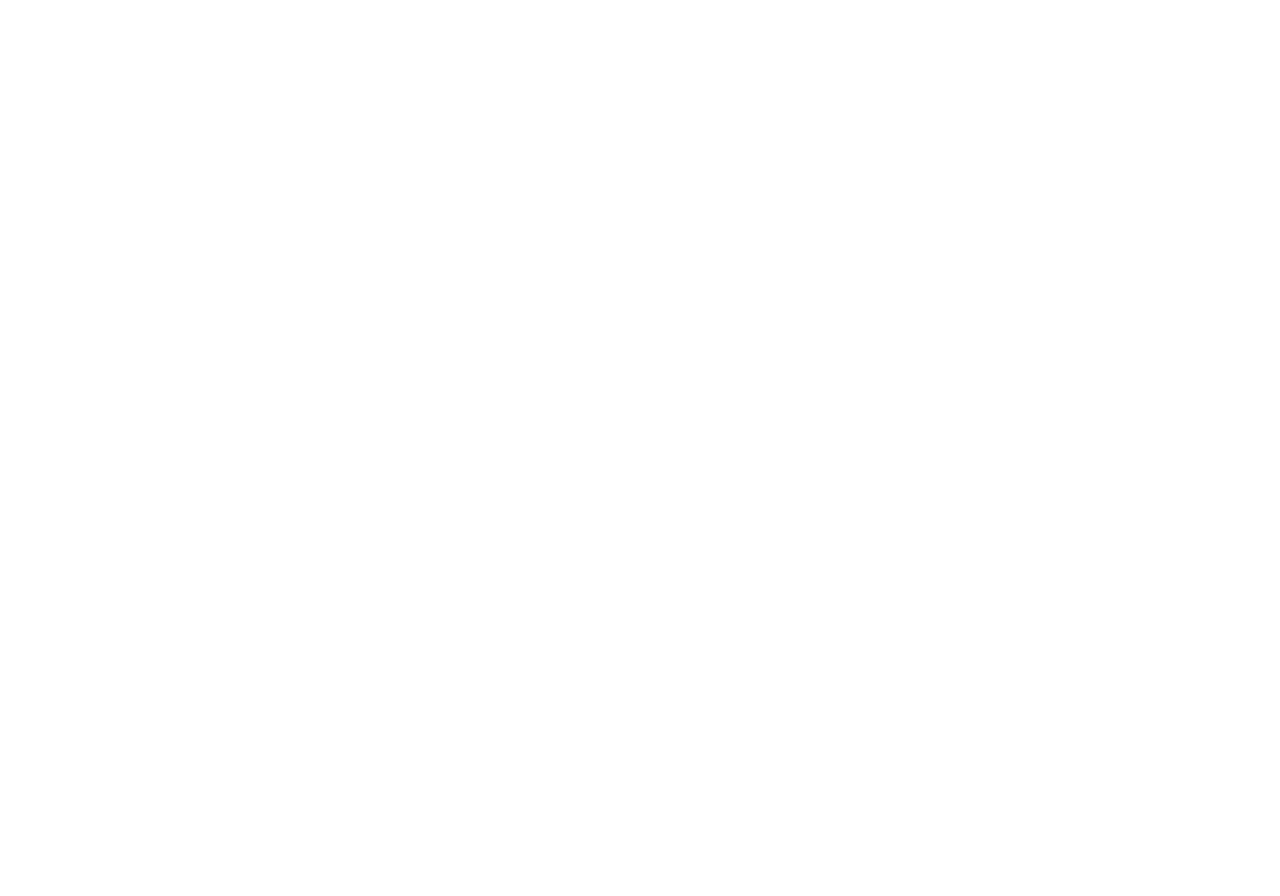
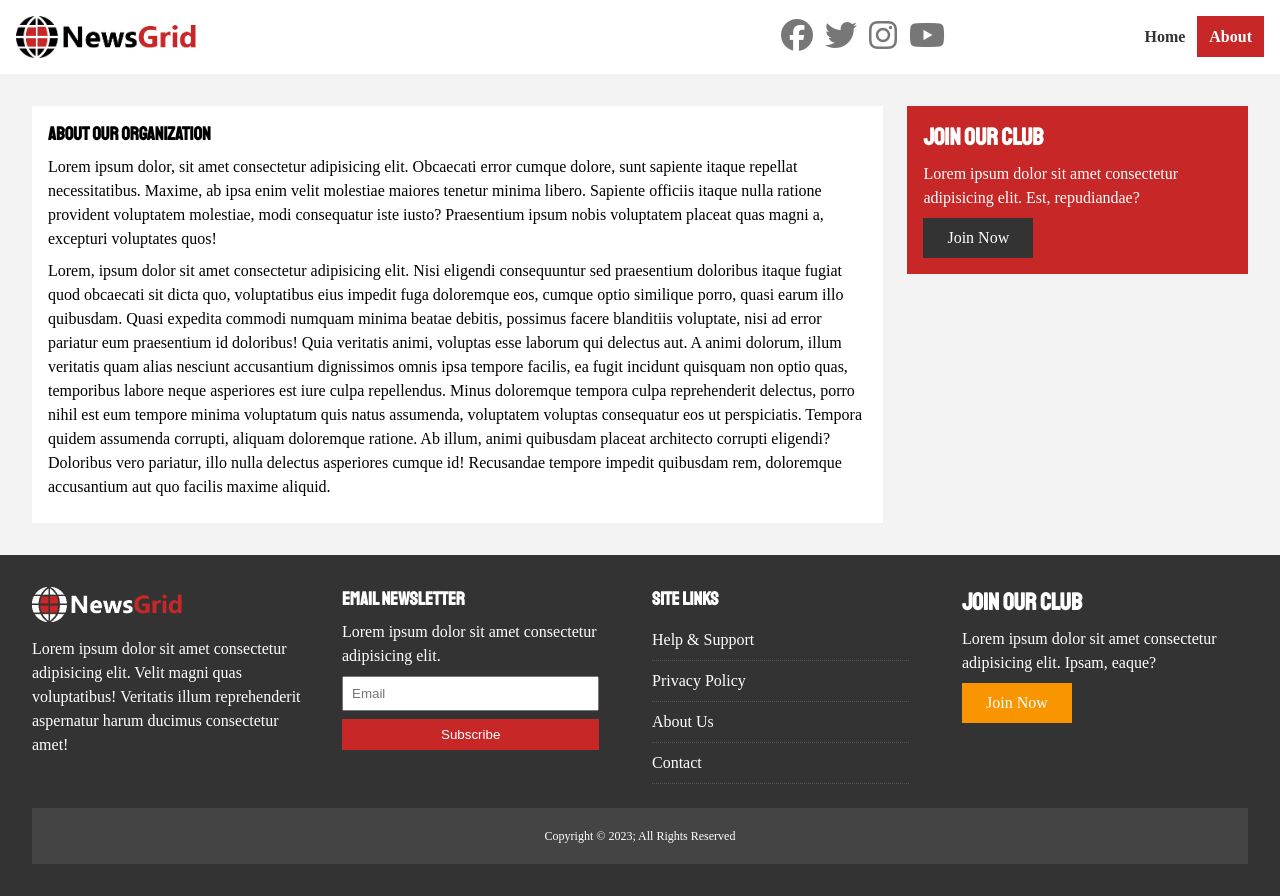
Before and after one commit to Bentike/tiidelab-grid, a plain HTML site: page about.html in a window 1280 px wide. Before the commit the page ends 800 px from the top, so only its background shows below. Drawn offline with Linux system fonts and the light colour scheme.

Commit message:
styled about page

```diff
--- a/about.html
+++ b/about.html
@@ -0,0 +1,140 @@
+<!DOCTYPE html>
+<html lang="en">
+  <head>
+    <meta charset="UTF-8" />
+    <meta name="viewport" content="width=device-width, initial-scale=1.0" />
+    <script
+      src="https://kit.fontawesome.com/9f470ab822.js"
+      crossorigin="anonymous"
+    ></script>
+    <link rel="preconnect" href="https://fonts.googleapis.com" />
+    <link rel="preconnect" href="https://fonts.gstatic.com" crossorigin />
+    <link
+      href="https://fonts.googleapis.com/css2?family=Lato&family=Staatliches&display=swap"
+      rel="stylesheet"
+    />
+    <link rel="stylesheet" href="css/style.css" />
+    <link
+      rel="stylesheet"
+      media="screen and (max-width: 768px)"
+      href="css/mobile.css"
+    />
+    <title>NewsGrid | About</title>
+  </head>
+  <body>
+    <nav id="main-nav">
+      <div class="container">
+        <img src="img/logo.png" alt="NewsGrid" class="logo" />
+        <div class="social">
+          <a href="https://facebook.com" target="_blank"
+            ><i class="fab fa-facebook fa-2x"></i
+          ></a>
+          <a href="https://twitter.com" target="_blank"
+            ><i class="fab fa-twitter fa-2x"></i
+          ></a>
+          <a href="https://instagram.com" target="_blank"
+            ><i class="fab fa-instagram fa-2x"></i
+          ></a>
+          <a href="https://youtube.com" target="_blank"
+            ><i class="fab fa-youtube fa-2x"></i
+          ></a>
+        </div>
+        <ul>
+          <li><a href="index.html">Home</a></li>
+          <li><a href="about.html" class="active">About</a></li>
+        </ul>
+      </div>
+    </nav>
+
+    <!-- About -->
+
+    <section id="about">
+      <div class="container">
+        <div class="page-container">
+          <article class="card">
+            <h1 class="l-heading">About Our Organization</h1>
+            <p>
+              Lorem ipsum dolor, sit amet consectetur adipisicing elit.
+              Obcaecati error cumque dolore, sunt sapiente itaque repellat
+              necessitatibus. Maxime, ab ipsa enim velit molestiae maiores
+              tenetur minima libero. Sapiente officiis itaque nulla ratione
+              provident voluptatem molestiae, modi consequatur iste iusto?
+              Praesentium ipsum nobis voluptatem placeat quas magni a, excepturi
+              voluptates quos!
+            </p>
+            <p>
+              Lorem, ipsum dolor sit amet consectetur adipisicing elit. Nisi
+              eligendi consequuntur sed praesentium doloribus itaque fugiat quod
+              obcaecati sit dicta quo, voluptatibus eius impedit fuga doloremque
+              eos, cumque optio similique porro, quasi earum illo quibusdam.
+              Quasi expedita commodi numquam minima beatae debitis, possimus
+              facere blanditiis voluptate, nisi ad error pariatur eum
+              praesentium id doloribus! Quia veritatis animi, voluptas esse
+              laborum qui delectus aut. A animi dolorum, illum veritatis quam
+              alias nesciunt accusantium dignissimos omnis ipsa tempore facilis,
+              ea fugit incidunt quisquam non optio quas, temporibus labore neque
+              asperiores est iure culpa repellendus. Minus doloremque tempora
+              culpa reprehenderit delectus, porro nihil est eum tempore minima
+              voluptatum quis natus assumenda, voluptatem voluptas consequatur
+              eos ut perspiciatis. Tempora quidem assumenda corrupti, aliquam
+              doloremque ratione. Ab illum, animi quibusdam placeat architecto
+              corrupti eligendi? Doloribus vero pariatur, illo nulla delectus
+              asperiores cumque id! Recusandae tempore impedit quibusdam rem,
+              doloremque accusantium aut quo facilis maxime aliquid.
+            </p>
+          </article>
+          <aside class="card bg-primary">
+            <h2>Join Our Club</h2>
+            <p>
+              Lorem ipsum dolor sit amet consectetur adipisicing elit. Est,
+              repudiandae?
+            </p>
+            <a href="#" class="btn btn-dark-btn-block">Join Now</a>
+          </aside>
+        </div>
+      </div>
+    </section>
+
+    <!-- Footer Section -->
+    <footer id="main-footer" class="py-2">
+      <div class="container footer-container">
+        <div>
+          <img src="img/logo_light.png" alt="newsgrid" />
+          <p>
+            Lorem ipsum dolor sit amet consectetur adipisicing elit. Velit magni
+            quas voluptatibus! Veritatis illum reprehenderit aspernatur harum
+            ducimus consectetur amet!
+          </p>
+        </div>
+        <div>
+          <h3>Email Newsletter</h3>
+          <p>Lorem ipsum dolor sit amet consectetur adipisicing elit.</p>
+          <form>
+            <input type="email" placeholder="Email" />
+            <input type="submit" value="Subscribe" class="btn btn-primary" />
+          </form>
+        </div>
+        <div>
+          <h3>Site Links</h3>
+          <ul class="list">
+            <li><a href="#">Help & Support</a></li>
+            <li><a href="#">Privacy Policy</a></li>
+            <li><a href="#">About Us</a></li>
+            <li><a href="#">Contact</a></li>
+          </ul>
+        </div>
+        <div>
+          <h2>Join Our Club</h2>
+          <p>
+            Lorem ipsum dolor sit amet consectetur adipisicing elit. Ipsam,
+            eaque?
+          </p>
+          <a href="#" class="btn btn-secondary">Join Now</a>
+        </div>
+        <div>
+          <p>Copyright &copy; 2023; All Rights Reserved</p>
+        </div>
+      </div>
+    </footer>
+  </body>
+</html>
--- a/css/style.css
+++ b/css/style.css
@@ -153,6 +153,17 @@ h1, h2, h3, h4, h5, h6{
     color: var(--primary-color) !important;
 }
 
+.page-container{
+    display: grid;
+    grid-template-columns: 5fr 2fr;
+    margin: 2rem 0;
+    grid-gap: 1.5rem;
+}
+
+.page-container > *:first-child{
+    grid-row: 1 / span 3;
+}
+
 /* Navigation */
 
 #main-nav{
```
